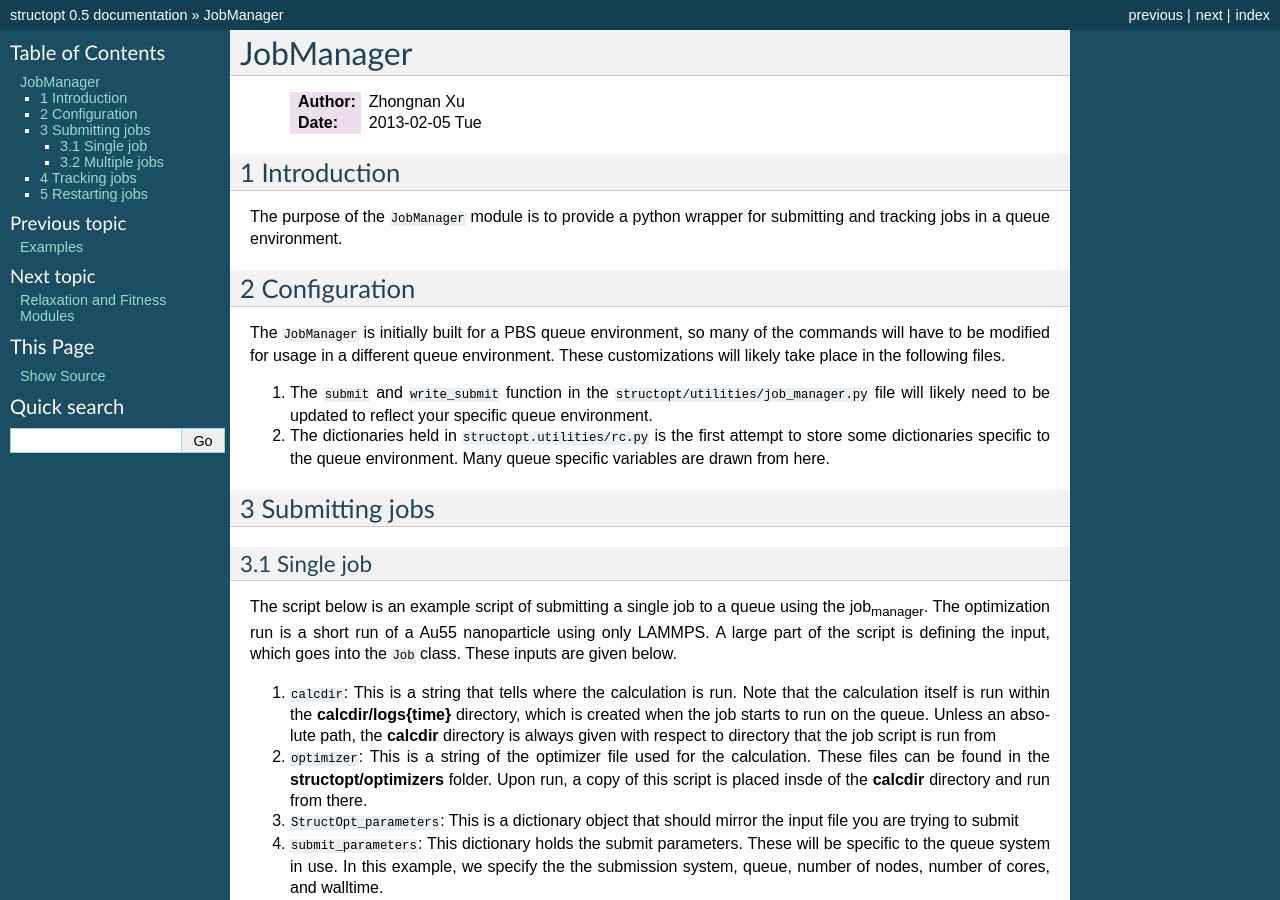
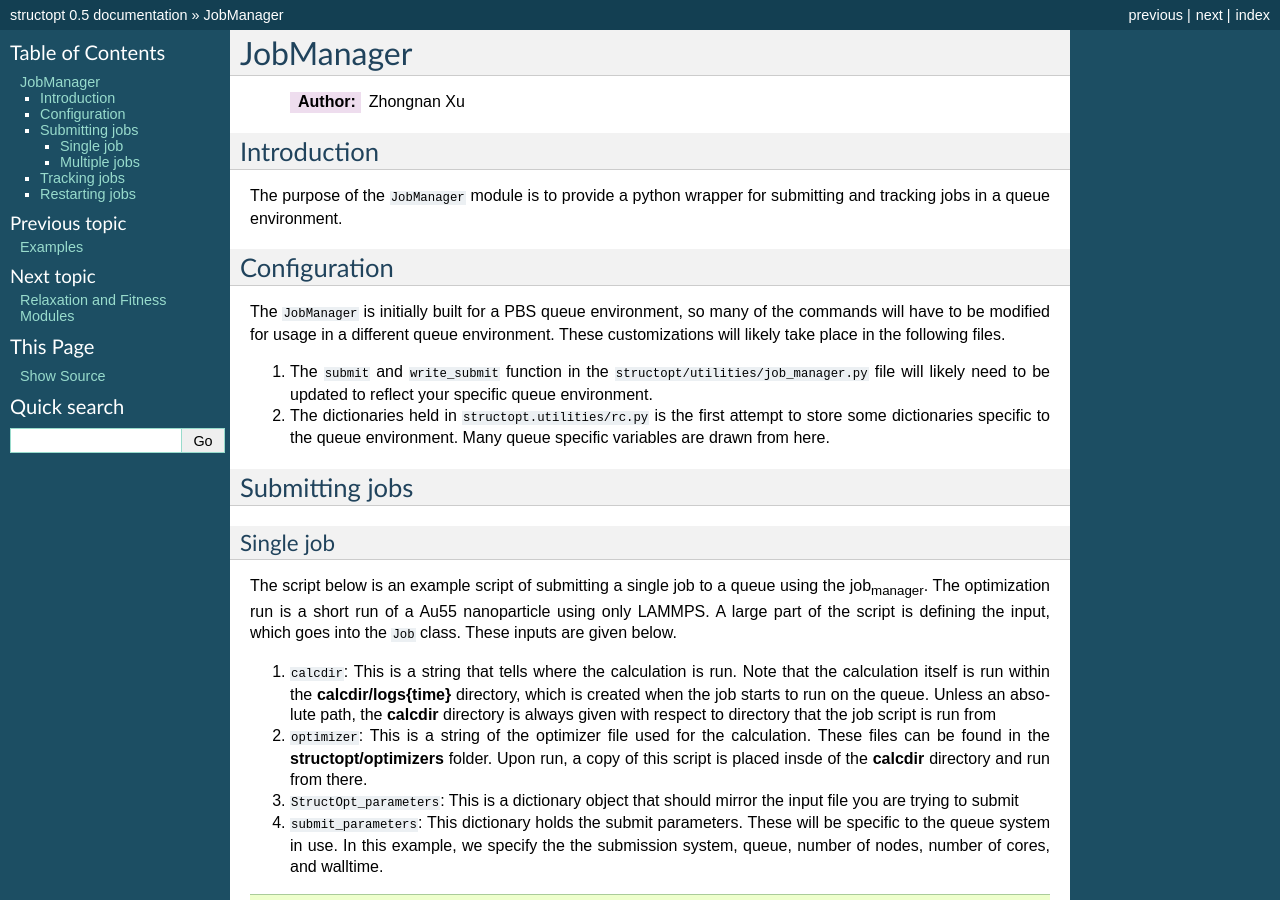
Before and after one commit to uw-cmg/StructOpt_modular, a Sphinx documentation site: the page built from docs/job_manager.rst, in a window 1280 px wide and 900 px high. Built offline with Sphinx 7.4.7, drawn with Linux system fonts in a browser that asks for light colours; some of the changed text lies outside the part shown.

Commit message:
Final formatting update

```diff
--- a/docs/job_manager.rst
+++ b/docs/job_manager.rst
@@ -3,21 +3,20 @@ JobManager
 ==========
 
     :Author: Zhongnan Xu
-    :Date: 2013-02-05 Tue
 
 
 
 .. _sec-introduction:
 
-1 Introduction
---------------
+Introduction
+------------
 
 The purpose of the ``JobManager`` module is to provide a python wrapper for submitting and tracking jobs in a queue environment.
 
 .. _sec-configuration:
 
-2 Configuration
----------------
+Configuration
+-------------
 
 The ``JobManager`` is initially built for a PBS queue environment, so many of the commands will have to be modified for usage in a different queue environment. These customizations will likely take place in the following files.
 
@@ -27,13 +26,13 @@ The ``JobManager`` is initially built for a PBS queue environment, so many of th
 
 .. _sec-submit:
 
-3 Submitting jobs
------------------
+Submitting jobs
+---------------
 
 .. _sec-submit-single:
 
-3.1 Single job
-~~~~~~~~~~~~~~
+Single job
+~~~~~~~~~~
 
 The script below is an example script of submitting a single job to a queue using the job\ :sub:`manager`\. The optimization run is a short run of a Au55 nanoparticle using only LAMMPS. A large part of the script is defining the input, which goes into the ``Job`` class. These inputs are given below.
 
@@ -102,8 +101,8 @@ Upon running this script, the user should get back an exception called ``structo
 
 .. _sec-submit-multiple:
 
-3.2 Multiple jobs
-~~~~~~~~~~~~~~~~~
+Multiple jobs
+~~~~~~~~~~~~~
 
 One advantage of the job manager is that it allows one to submit multiple jobs to the queue. This is often useful for tuning the optimizer against different inputs. The script below is an example of submitting the same job at different seeds.
 
@@ -171,8 +170,8 @@ In the previous script, submitting a single job successfully with ``Job.optimize
 
 .. _sec-track:
 
-4 Tracking jobs
----------------
+Tracking jobs
+-------------
 
 In the previous section, we covered how to submit a new job from an empty directory. This is done by first initializing an instance of the ``StructOpt.utilities.job_manager.Job`` class with a calculation directory along with some input files and then submitting the job with the ``Job.optimize`` method. The ``Job.optimize`` method knows what to do because upon initialization, it detected an empty directory. If the directory was not empty and contained a StructOpt job, the job\ :sub:`manager`\ knows what to do with it if ``Job.optimize`` was run again. This is all done with exceptions.
 
@@ -250,8 +249,8 @@ One way of using these three exceptions is below. If the job is submitted or Que
 
 .. _sec-restart:
 
-5 Restarting jobs
------------------
+Restarting jobs
+---------------
 
 Sometimes jobs need to be restarted or continued from the last generation. The **JobManager** does this by submitting a new job from the same ``calcdir`` folder the previous job was run in. Because calculations take place in unique **log{time}** directories, the job will run in a new updated **log{time}** directory. Furthermore, the **JobManager** modifies the **structopt.in.json** file so the initial population of the new job are the XYZ files of the last generation of the previous run. Finally, a new input file is based on the ``StructOpt_parameters`` variable given to the optimizer. The code below is an example of restarting the first run of this example. The only difference between this code and the one presented in `sec-submit-single <sec-submit-single>`_ is that a ``restart=True`` kwarg has been added to the ``Job.optimize`` command.
 
```
Also changed, not shown: examples/job_manager.rst (+14 -15 lines), 1 other file.
